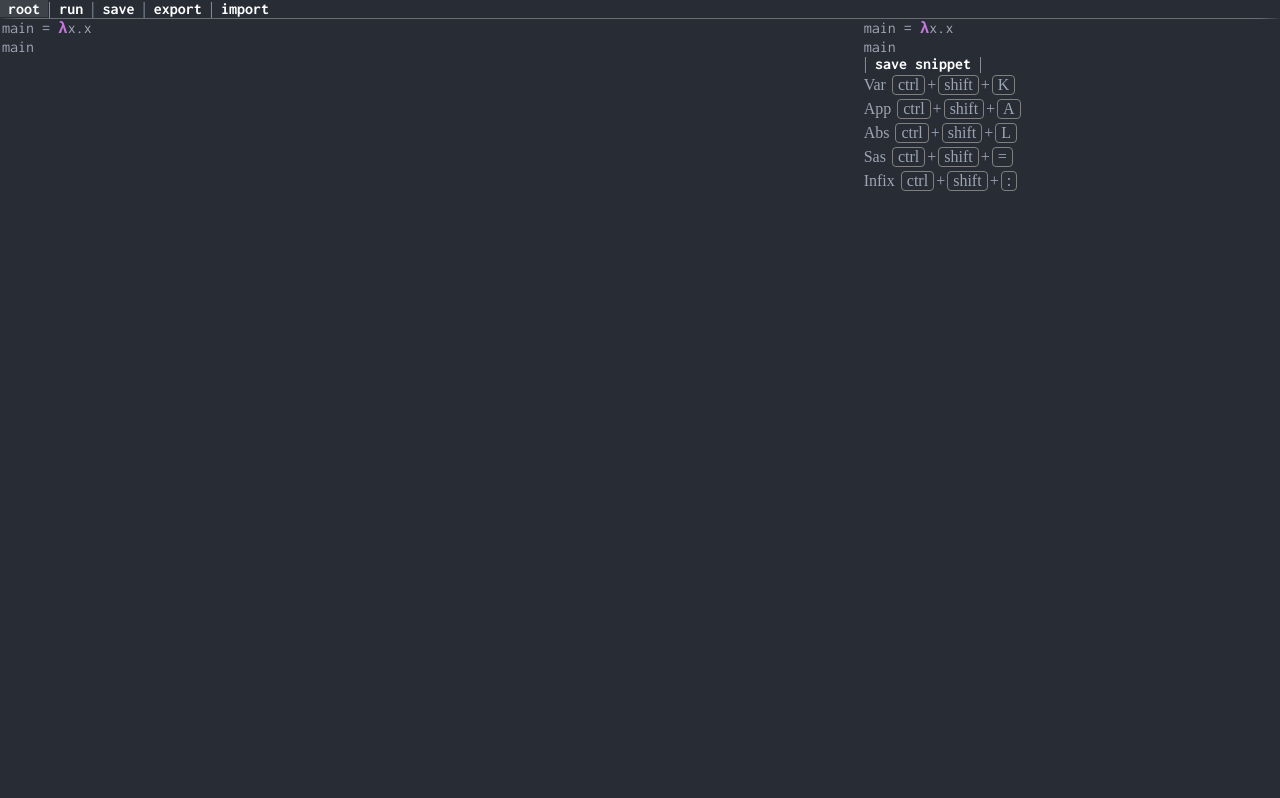
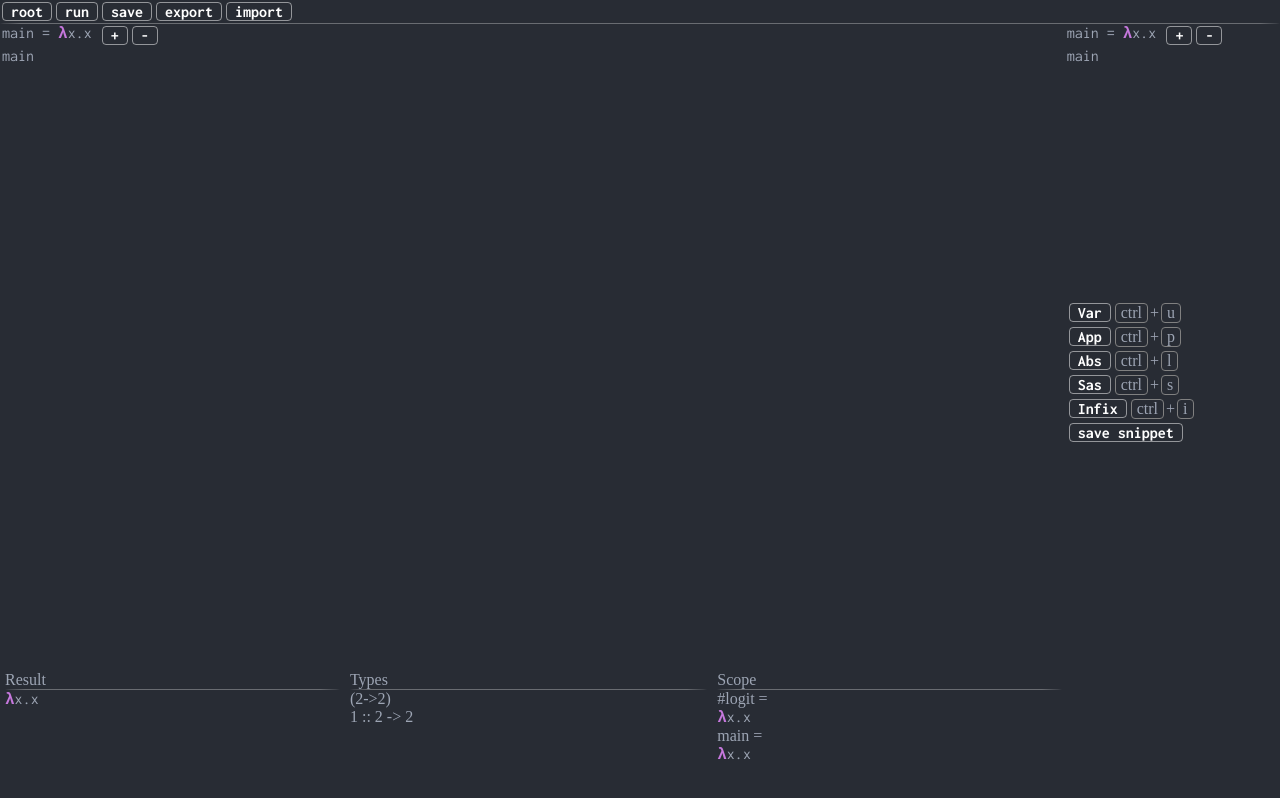
Before and after one commit to freddi301/lemming, a React app: page / in a window 1280 px wide. Built offline with nearby package versions, Linux system fonts and the light colour scheme.

Commit message:
enh: page layout

```diff
--- a/src/ast/Ast.js
+++ b/src/ast/Ast.js
@@ -1,11 +1,9 @@
 // @flow
 
 import React from 'react'; // eslint-disable-line no-unused-vars
+import { Ast as AstComp } from '../components/Ast'; // eslint-disable-line no-unused-vars
 
 export class Ast {
-  render(): * {
-    return <span>invalid ast</span>;
-  }
   toJSON() { return {}; }
   static jsonParsers: {[key: string]: (o: Object) => Ast} = {};
   static fromJSON(o: { type: string }) {
@@ -14,4 +12,5 @@ export class Ast {
   toLambda(): Ast {
     return this;
   }
+  render(): React$Element<any> { return <AstComp/>; }
 }
--- a/src/components/Abs.js
+++ b/src/components/Abs.js
@@ -5,6 +5,7 @@ import { styles } from './styles';
 
 import { Abs as AstAbs } from '../ast/Abs';
 import { Ast as AstAst } from '../ast/Ast';
+import { App as AstApp } from '../ast/App';
 import { selected } from '../editor';
 
 export class Abs extends React.Component<
@@ -40,7 +41,7 @@ export class Abs extends React.Component<
         <span className={styles.abs}>λ</span>
         <span
           onFocus={this.selectedHead} onBlur={this.deselectHead}
-          onKeyUp={this.tabOnHead} onKeyDown={this.stopPropagation}
+          onKeyDown={this.tabOnHead}
           className={`${styles.container} ${this.state.headIsSelected ? styles.selected : ''}`}
         >
           {this.props.ast.head.render()}
@@ -53,7 +54,7 @@ export class Abs extends React.Component<
           onFocus={this.selectedBody} onBlur={this.deselectBody}
           className={`${styles.container} ${this.state.bodyIsSelected ? styles.selected : ''}`}
         >
-          {this.props.ast.body.render()}
+          {this.props.ast.body.render(this.props.ast.body instanceof AstApp ? { noParens: true } : null)}
         </div>
       </div>
     </div>;
--- a/src/editor/Button.js
+++ b/src/components/Button.js
@@ -5,18 +5,23 @@ import { css } from 'glamor';
 
 const style = css({
   display: 'inline-flex',
-  padding: '0px 0.5em',
   cursor: 'default',
+  padding: '0px 0.5em', margin: '2px',
   fontWeight: 'bold', fontFamily: `'Inconsolata', monospace`, color: 'white',
   transition: 'background-color 300ms',
+  borderRadius: '4px',
+  border: '1px solid rgba(255,255,255,0.5)',
+  userSelect: 'none',
   ':hover': { backgroundColor: 'rgba(255,255,255,0.1)' },
   ':active': { backgroundColor: 'rgba(255,255,255,0.5)' }
 });
 
 export class Button extends React.Component {
   render() {
-    return <span className={style}>
-      <span {...this.props}>{this.props.children}</span>
+    const styleOverride = {};
+    if (this.props.circle) styleOverride.borderRadius = '50%';
+    return <span className={style} style={styleOverride} {...this.props}>
+      {this.props.children}
     </span>;
   }
 }
--- a/src/components/Sas.js
+++ b/src/components/Sas.js
@@ -2,9 +2,11 @@
 
 import React from 'react';
 import { styles } from './styles';
-
+import { Button } from './Button'; // eslint-disable-line no-unused-vars
 import { Sas as AstSas } from '../ast/Sas';
 import { Ast as AstAst } from '../ast/Ast';
+import { App as AstApp } from '../ast/App';
+import { Var as AstVar } from '../ast/Var';
 import { selected } from '../editor';
 
 export class Sas extends React.Component<
@@ -33,6 +35,18 @@ export class Sas extends React.Component<
       }
     });
   }
+  addSas = () => {
+    const body = this.props.ast.body;
+    this.props.ast.body = new AstSas({
+      left: new AstVar({ name: 'x' }),
+      right: new AstVar({ name: 'x' }),
+      body
+    });
+    this.forceUpdate();
+  }
+  removeSas = () => {
+    // this.props.parentInsert(this.props.ast.body);
+  }
   render() {
     return <div className={`${styles.container} ${styles.column}`}>
       <div className={`${styles.container} ${styles.row}`}>
@@ -41,8 +55,11 @@ export class Sas extends React.Component<
         </div>
         <span>&nbsp;=&nbsp;</span>
         <div onClick={this.selectedRight}>
-          {this.props.ast.right.render()}
+          {this.props.ast.right.render(this.props.ast.right instanceof AstApp ? { noParens: true } : null)}
         </div>
+        <span>&nbsp;</span>
+        <Button onClick={this.addSas}>+</Button>
+        <Button onClick={this.removeSas}>-</Button>
       </div>
       <div className={`${styles.container}`} onClick={this.selectedBody}>
         {this.props.ast.body.render()}
--- a/src/editor/Choose.js
+++ b/src/editor/Choose.js
@@ -1,7 +1,7 @@
 // @flow
 
 import React from 'react';
-
+import { Button } from '../components/Button'; // eslint-disable-line no-unused-vars
 import { Ast } from '../ast/Ast';
 import { Key } from './Key'; // eslint-disable-line no-unused-vars
 
@@ -14,7 +14,7 @@ export class Choose extends React.Component {
     return <div>
       {choose ? Object.keys(choises).map(name =>
         <div key={name} onClick={this.change(choises[name].new)}>
-          {name} <Key>ctrl</Key>+<Key>shift</Key>+<Key>{choises[name].shortcut}</Key>
+          <Button>{name}</Button><Key>ctrl</Key>+<Key>{choises[name].shortcut}</Key>
         </div>
       ): null}
     </div>;
--- a/src/editor/Key.js
+++ b/src/editor/Key.js
@@ -1,9 +1,10 @@
 // @flow
 
 import React from 'react'; // eslint-disable-line no-unused-vars
+import type { Children } from 'react';
 import { css } from 'glamor';
 
-export const Key = (props) => <div className={style}>{props.children}</div>;
+export const Key = (props: { children?: Children }) => <div className={style}>{props.children}</div>;
 
 const style = css({
   display: 'inline-block',
--- a/src/editor/Menu.js
+++ b/src/editor/Menu.js
@@ -3,17 +3,17 @@
 import React from 'react';
 import { styles } from './styles';
 import { Editor } from './';
-import { Button } from './Button'; // eslint-disable-line no-unused-vars
+import { Button } from '../components/Button'; // eslint-disable-line no-unused-vars
 
 export class Menu extends React.Component<void, { actions: Editor }, void> {
   render() {
     const actions = this.props.actions;
     return <div className={styles.menu}>
       <div>
-        <Button onClick={actions.selectRoot}>root</Button>|
-        <Button onClick={actions.run}>run</Button>|
-        <Button onClick={actions.save}>save</Button>|
-        <Button onClick={actions.export}>export</Button>|
+        <Button onClick={actions.selectRoot}>root</Button>
+        <Button onClick={actions.run}>run</Button>
+        <Button onClick={actions.save}>save</Button>
+        <Button onClick={actions.export}>export</Button>
         <Button onClick={actions.import}>import</Button>
       </div>
       <div className={styles.hr}/>
--- a/src/editor/index.js
+++ b/src/editor/index.js
@@ -8,10 +8,11 @@ import { Choose } from './Choose'; // eslint-disable-line no-unused-vars
 import { Menu } from './Menu'; // eslint-disable-line no-unused-vars
 import { Observable } from '../utils';
 import { e as evaluate } from '../core/evaluate';
+import type { Scope } from '../core/evaluate';
 import { inf as infere } from '../core/infere';
 import { styles } from './styles';
 import { loadSnippets, load, importFile, exportFile } from './storage';
-import { Button } from './Button'; // eslint-disable-line no-unused-vars
+import { Button } from '../components/Button'; // eslint-disable-line no-unused-vars
 
 let demo = load() || new Sas({
   left: new Var({ name: 'main' }),
@@ -30,10 +31,15 @@ export const selected: Observable<{
 }> = new Observable;
 
 function safeEvaluate(ast) {
+  let inferedString = '';
+  let resultScope;
+  let resultAst;
+  const lambda = ast.toLambda();
   try {
-    const lambda = ast.toLambda();
     const res = evaluate(lambda);
-    let inferedString = '';
+    resultScope = res.scope;
+    resultAst = res.ast;
+  } catch (e) { void 0; }
   try {
     const infered = infere(lambda);
     inferedString += infered.type;
@@ -41,57 +47,58 @@ function safeEvaluate(ast) {
     inferedString = infered.constraints.stringifyType(infered.type);
     inferedString += '\n';
     inferedString += infered.constraints.toString();
-    } catch (e) { inferedString = String(e.ast); }
-    return <div className={styles.result}>
-      <div className={styles.result}>
-        {res.ast.render()}
-      </div>
-      <pre className={styles.result}>
-        {inferedString}
-      </pre>
-      <div className={`${styles.result} ${styles.column}`}>
-        {res.scope.pairs().map(({ key, value }) =>
-          <div key={key.name}>
-            {key.name} = {value.render()}
-          </div>
-        )}
-      </div>
-    </div>;
-  } catch (e) {
-    console.error(e); // eslint-disable-line no-console
-    if (e.ast) console.dir(e.ast); // eslint-disable-line no-console
-    if (e.scope) console.dir(e.scope); // eslint-disable-line no-console
-    return e.message;
-  }
+  } catch (e) { inferedString = 'inference error'; }
+  return { ast: resultAst, scope: resultScope, typeScope: inferedString };
 }
 
 type EditorState = {
   insert: ?(a: Ast) => void;
   ast: Ast;
+  result: { ast: ?Ast, scope: ?Scope, typeScope: ?string }
 };
 
 export class Editor extends React.Component {
   state: EditorState;
   render() {
-    return <div className={styles.root}>
+    return <div className={styles.root} onKeyUp={this.shortCuts} onKeyDown={this.shortCuts}>
       <Menu actions={this}/>
       <div className={styles.main}>
         <div className={styles.left}>
           <div className={styles.source} onKeyUp={this.stopTab} onKeyDown={this.stopTab}>
             {demo.render()}
           </div>
-          <div className={styles.result}>
-            {this.result}
+          { this.state.result ? <div style={{ flexGrow: 1, flexBasis: 1, display: 'flex', flexDirection: 'row' }}>
+            <div style={{ flexGrow: 1, display: 'flex', flexDirection: 'column' }}>
+              <div style={{ padding: '0px 5px' }}>Result<div className={styles.hr}></div></div>
+              <div style={{ padding: '0px 5px', overflow: 'auto', flexGrow: 1 }}>
+                {this.state.result.ast ? this.state.result.ast.render() : null}
               </div>
             </div>
+            <div style={{ flexGrow: 1, display: 'flex', flexDirection: 'column' }}>
+              <div style={{ padding: '0px 5px' }}>Types<div className={styles.hr}></div></div>
+              <div style={{ padding: '0px 5px', overflow: 'auto', flexGrow: 1, whiteSpace: 'pre' }}>
+                {this.state.result.typeScope}
+              </div>
+            </div>
+            <div style={{ flexGrow: 1, display: 'flex', flexDirection: 'column' }}>
+              <div style={{ padding: '0px 5px' }}>Scope<div className={styles.hr}></div></div>
+              <div style={{ padding: '0px 5px', overflow: 'auto', flexGrow: 1 }}>
+                {this.state.result.scope ? this.state.result.scope.pairs().map(({ key, value }) =>
+                <div key={key.name}>
+                  {key.name} = {value.render()}
+                </div>
+              ) : null}
+              </div>
+            </div>
+          </div> : null}
+        </div>
         <div className={styles.right}>
-          <div>{this.state.ast.render()}</div>
-          |<Button onClick={this.saveSnippet}>save snippet</Button>|
-          <Choose
-            choose={this.state.insert}
-            choises={choises}
-          />
-          <div>
+          <div style={{ overflow: 'auto', flexGrow: '2', flexBasis: '2' }}>{this.state.ast.render()}</div>
+          <div style={{ overflow: 'auto', flexGrow: '1', flexBasis: '1' }}>
+            <Choose choose={this.state.insert} choises={choises}/>
+            <Button onClick={this.saveSnippet}>save snippet</Button>
+          </div>
+          <div style={{ overflow: 'auto', flexGrow: '2', flexBasis: '2' }}>
             {snippets.map(snippet =>
               <div key={String(snippet)} onClick={this.insertSnippet(snippet)}>
                 {snippet.render()}
@@ -141,43 +148,31 @@ export class Editor extends React.Component {
     }
   }
   result: React$Element<*>;
-  run = () => {
-    this.result = safeEvaluate(demo);
-    this.forceUpdate();
-  }
+  run = () => this.setState({ result: safeEvaluate(demo) });
   shortCuts = (e: KeyboardEvent) => {
-    if (this.state.insert && e.ctrlKey && e.shiftKey) {
-      if (e.type === 'keyup') {
-        const shortcut = Object.values(choises).find(ch => ch.shortcut === e.key);
+    if (this.state.insert && e.ctrlKey) {
+      const shortcut = Object.keys(choises).map(k => choises[k]).find(ch => ch.shortcut === e.key);
       if (shortcut) {
         e.stopPropagation();
-          e.preventDefault();
-          this.state.insert(shortcut.new());
-        }
-      }
-      if (e.type == 'keydown') {
-        e.stopPropagation();
-        e.preventDefault();
+        e.preventDefault(); // $ExpectError
+        if (e.type === 'keyup') this.state.insert(shortcut.new());
       }
     }
   }
   componentWillMount() {
     selected.subscribe(this.choose);
     this.selectRoot();
-    document.body.addEventListener('keyup', this.shortCuts);
-    document.body.addEventListener('keydown', this.shortCuts);
+    this.run();
   }
   componentWillUnmount() {
     selected.unsubscribe(this.choose);
-    document.body.removeEventListener('keyup', this.shortCuts);
-    document.body.removeEventListener('keydown', this.shortCuts);
   }
 }
 
 const choises = {
-  Var: { new: Var.defaultNewNode, shortcut: 'K' },
-  App: { new: App.defaultNewNode, shortcut: 'A' },
-  Abs: { new: Abs.defaultNewNode, shortcut: 'L' },
-  Sas: { new: Sas.defaultNewNode, shortcut: '=' },
-  Infix: { new: Infix.defaultNewNode, shortcut: ':' }
+  Var: { new: Var.defaultNewNode, shortcut: 'u' },
+  App: { new: App.defaultNewNode, shortcut: 'p' },
+  Abs: { new: Abs.defaultNewNode, shortcut: 'l' },
+  Sas: { new: Sas.defaultNewNode, shortcut: 's' },
+  Infix: { new: Infix.defaultNewNode, shortcut: 'i' }
 };
--- a/src/editor/styles.js
+++ b/src/editor/styles.js
@@ -3,6 +3,7 @@
 import { css } from 'glamor';
 
 export const styles = {
+  flex: css({ display: 'flex' }),
   menu: css({
     display: 'flex',
     flexDirection: 'column'
@@ -21,22 +22,19 @@ export const styles = {
   }),
   left: css({
     display: 'flex',
-    flexGrow: '3',
+    flexGrow: '5', flexBasis: '5',
     flexDirection: 'column'
   }),
   right: css({
-    flexGrow: '1'
+    display: 'flex',
+    flexGrow: '1', flexBasis: '1',
+    flexDirection: 'column'
   }),
   source: css({
     flexGrow: 5,
-    paddingLeft: '2px',
+    flexBasis: 5,
+    padding: '0px 2px',
     overflow: 'auto',
-  }),
-  result: css({
-    display: 'flex',
-    flexGrow: 1,
-    paddingLeft: '2px',
-    overflow: 'auto'
   }),
   column: css({
     flexDirection: 'column',
@@ -50,3 +48,6 @@ export const styles = {
     width: '1px', height: '100%'
   })
 };
+
+css.insert('*::-webkit-scrollbar { width: 4px; height: 4px; background-color: rgba(255,255,255,0.1); border-radius: 4px; }');
+css.insert('*::-webkit-scrollbar-thumb { background-color: rgba(255,255,255,0.2); border-radius: 4px; }');
```
Lines whose indentation alone changed are shown as unchanged.
